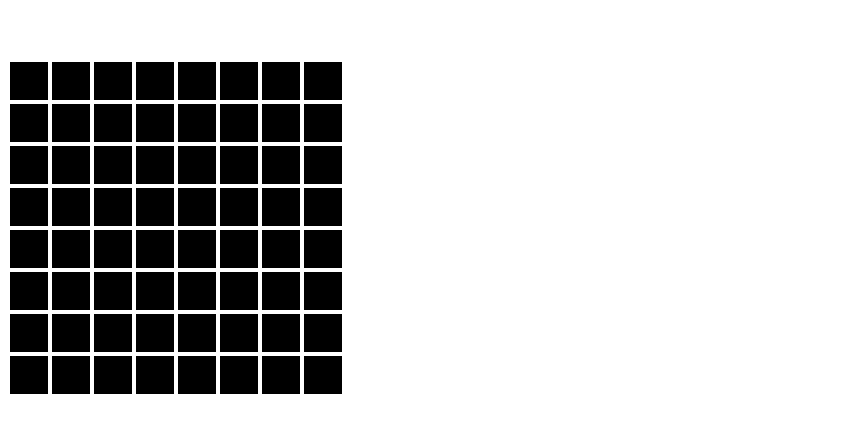
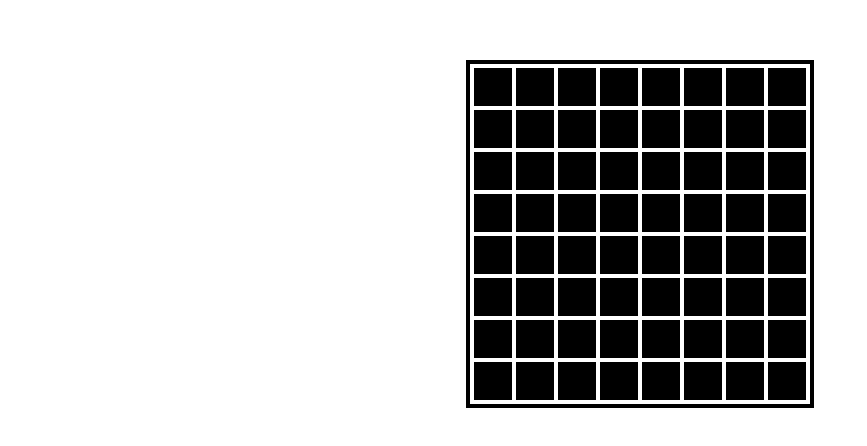
Before and after one commit to ksugimori/vue-minesweeper, a Vue app: page / in a window 1280 px wide. Shown: the top 446 px of the page, without its empty margins (0-867 px from the left). Built offline with nearby package versions, Linux system fonts and the light colour scheme; the HTML template or start-up script is replaced by a standard one.

Commit message:
Add Field

```diff
--- a/src/App.vue
+++ b/src/App.vue
@@ -1,25 +1,16 @@
 <template>
   <div id="app">
-    <div style="display: flex; flex-direction: column">
-      <row :values="[1, 2, 3, 4, 5, 6, 7, 8]"></row>
-      <row :values="[1, 2, 3, 4, 5, 6, 7, 8]"></row>
-      <row :values="[1, 2, 3, 4, 5, 6, 7, 8]"></row>
-      <row :values="[1, 2, 3, 4, 5, 6, 7, 8]"></row>
-      <row :values="[1, 2, 3, 4, 5, 6, 7, 8]"></row>
-      <row :values="[1, 2, 3, 4, 5, 6, 7, 8]"></row>
-      <row :values="[1, 2, 3, 4, 5, 6, 7, 8]"></row>
-      <row :values="[1, 2, 3, 4, 5, 6, 7, 8]"></row>
-    </div>
+    <field></field>
   </div>
 </template>
 
 <script>
-import Row from "./components/Row";
+import Field from "./components/Field";
 
 export default {
   name: "app",
   components: {
-    Row,
+    Field,
   },
 };
 </script>
--- a/src/components/Cell.vue
+++ b/src/components/Cell.vue
@@ -4,7 +4,7 @@
     :class="isOpen ? ['open', colorClassName] : []"
     @click="flip"
   >
-    {{ isOpen ? value : "" }}
+    {{ valueString }}
   </div>
 </template>
 
@@ -20,8 +20,19 @@ export default {
   },
   computed: {
     colorClassName() {
-      return `color-${this.value}`;
+      return `color-${this.value >= 0 ? this.value : "bomb"}`;
     },
+    valueString() {
+      if (!this.isOpen || this.value === 0) {
+        return "";
+      }
+
+      if (this.value < 0) {
+        return "";
+      }
+
+      return this.value.toString();
+    }
   },
   methods: {
     flip() {
@@ -79,4 +90,9 @@ export default {
 .cell.color-8 {
   color: #808080;
 }
+/** 地雷 */
+.cell.color-bomb {
+  background-color: red;
+  color: #fff;
+}
 </style>
--- /dev/null
+++ b/src/components/Field.vue
@@ -0,0 +1,38 @@
+<template>
+  <div class="field">
+    <row v-for="(values, index) in field" :key="index" :values="values"></row>
+  </div>
+</template>
+
+<script>
+import Row from "./Row";
+
+export default {
+  data() {
+    return {
+      field: [
+        [1, 1, 1, 0, 0, 0, 0, 0],
+        [1, -1, 1, 1, 2, 2, 1, 0],
+        [1, 1, 1, 1, -1, -1, 1, 0],
+        [0, 0, 0, 1, 2, 2, 1, 0],
+        [0, 0, 0, 0, 0, 0, 0, 0],
+        [0, 0, 0, 0, 0, 0, 0, 0],
+        [0, 0, 0, 0, 0, 0, 0, 0],
+        [0, 0, 0, 0, 0, 0, 0, 0],
+      ],
+    };
+  },
+  components: {
+    Row,
+  },
+};
+</script>
+
+<style scoped>
+.field {
+  display: inline-flex;
+  flex-direction: column;
+  border: 4px solid #000;
+  padding: 2px;
+}
+</style>
```
